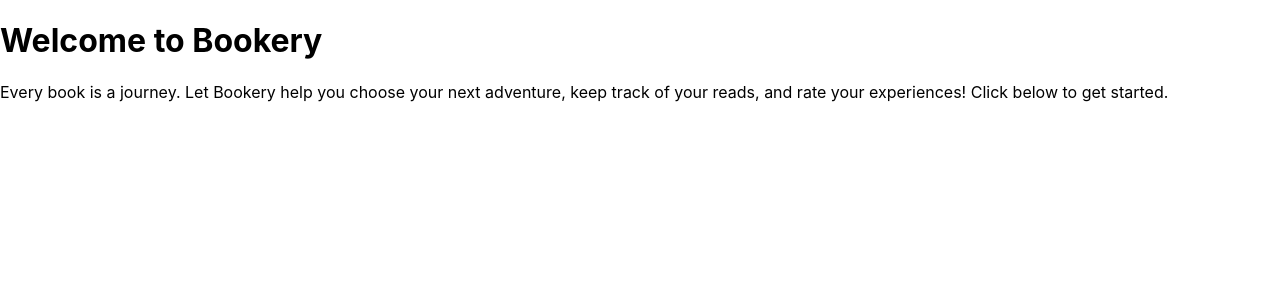
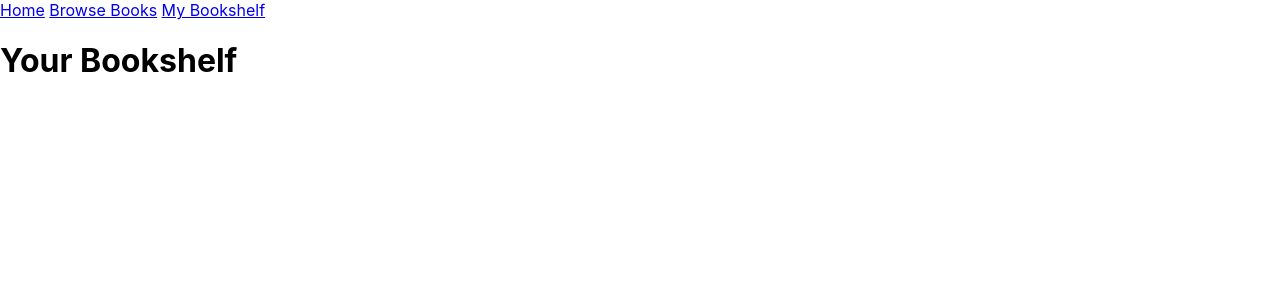
Before and after one commit to mayabowman/bookery-app, a React (Create React App) app: page /my-bookshelf in a window 1280 px wide. Shown: the top 300 px of the page. Built offline with nearby package versions, Linux system fonts and the light colour scheme.

Commit message:
added routing

```diff
--- a/src/App.js
+++ b/src/App.js
@@ -1,10 +1,29 @@
 import React from 'react'
-import LandingPage from './LandingPage'
+import { Route } from 'react-router-dom'
+import Nav from './Nav/Nav'
+import LandingPage from './LandingPage/LandingPage'
+import BrowseBooks from './BrowseBooks/BrowseBooks'
+import MyBookshelf from './MyBookshelf/MyBookshelf'
 
 function App() {
   return (
     <main className="App">
-      <LandingPage />
+      <Nav />
+      <div className='content' aria-live='polite'>
+        <Route
+          exact
+          path='/'
+          component={LandingPage}
+        />
+        <Route
+          path='/browse-books'
+          component={BrowseBooks}
+        />
+        <Route
+          path='/my-bookshelf'
+          component={MyBookshelf}
+        />
+      </div>
     </main>
   );
 }
--- /dev/null
+++ b/src/BrowseBooks/BrowseBooks.js
@@ -0,0 +1,11 @@
+import React from 'react'
+
+function BrowseBooks() {
+  return (
+    <div>
+      <h1>Browse Books Here</h1>
+    </div>
+  )
+}
+
+export default BrowseBooks
--- /dev/null
+++ b/src/MyBookshelf/MyBookshelf.js
@@ -0,0 +1,11 @@
+import React from 'react'
+
+function MyBookshelf() {
+  return (
+    <div>
+      <h1>Your Bookshelf</h1>
+    </div>
+  )
+}
+
+export default MyBookshelf
--- /dev/null
+++ b/src/Nav/Nav.js
@@ -0,0 +1,22 @@
+import React from 'react'
+import { Link } from 'react-router-dom'
+
+function Nav(props) {
+  return (
+    <nav className='Nav'>
+      <Link to={'/'}>
+        Home
+      </Link>
+      {' '}
+      <Link to={'/browse-books'}>
+        Browse Books
+      </Link>
+      {' '}
+      <Link to={'/my-bookshelf'}>
+        My Bookshelf
+      </Link>
+    </nav>
+  )
+}
+
+export default Nav
```
Also changed, not shown: src/LandingPage/LandingPage.js (renamed from src/LandingPage.js).
